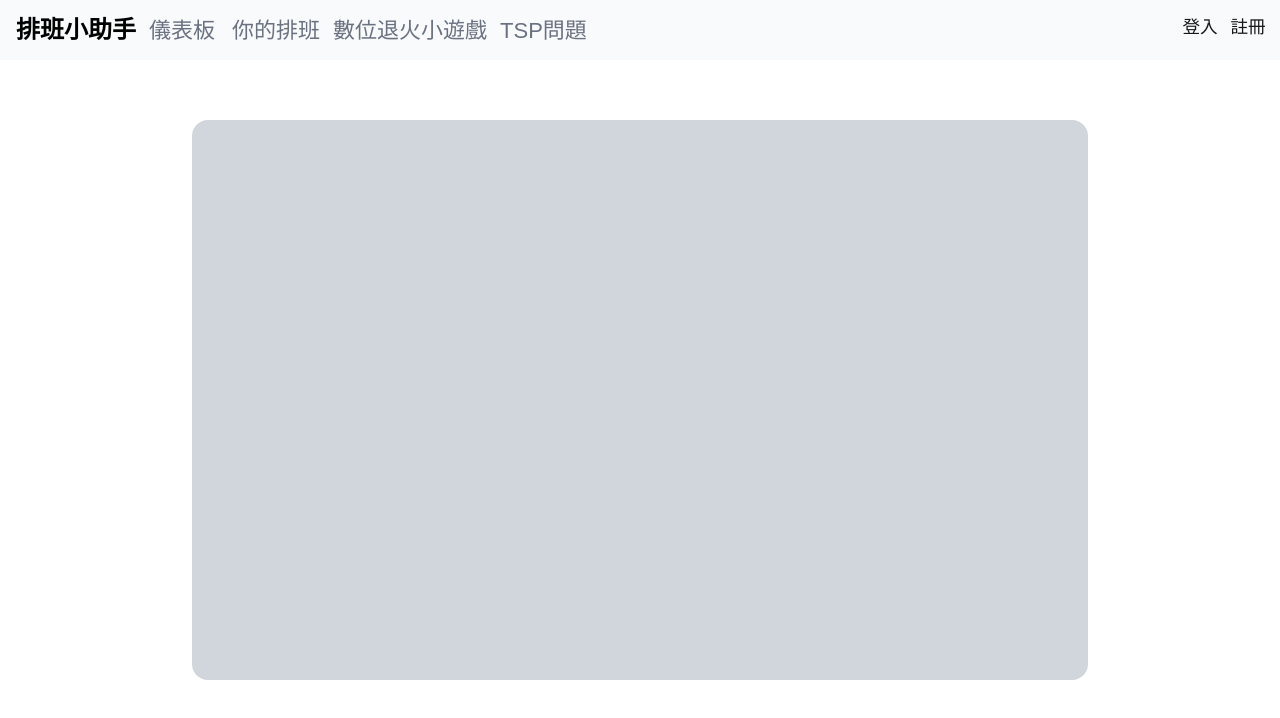
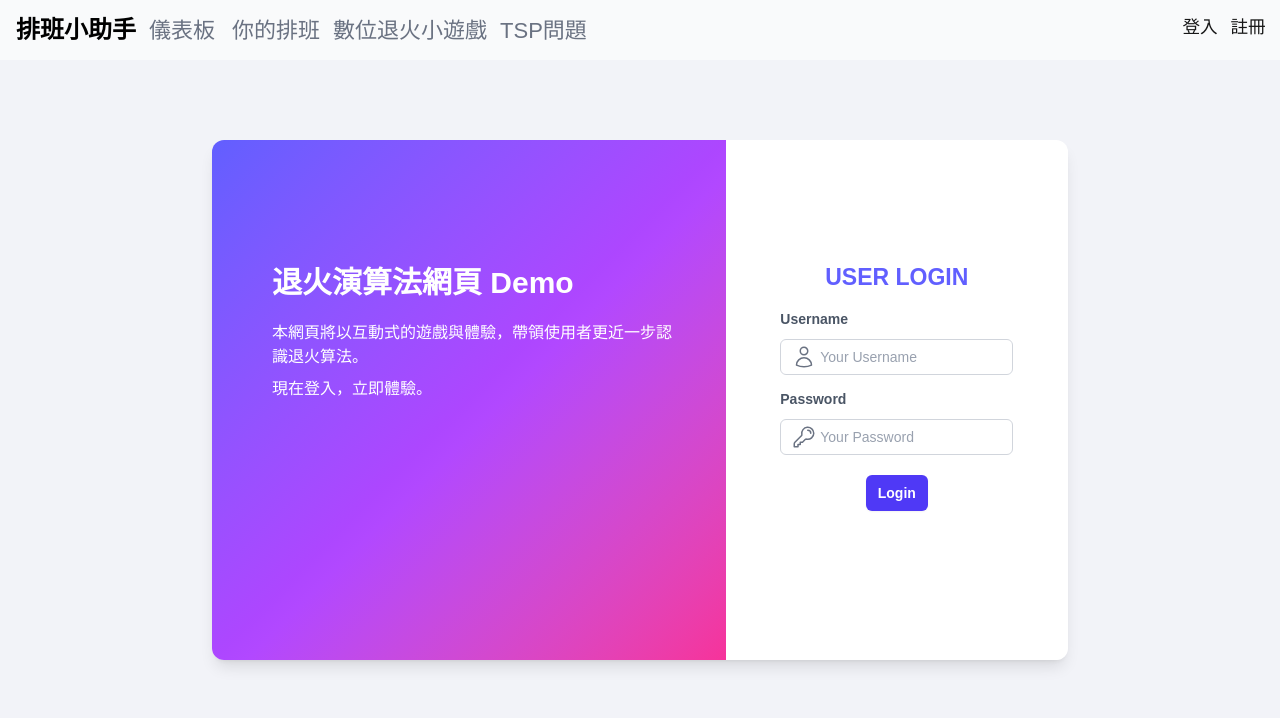
Before and after one commit to yourfurmushroom/annealingWeb, a Next.js app: page /zihui/login in a window 1280 px wide. Shown: the top 718 px of the page. Built offline with nearby package versions, Linux system fonts and the light colour scheme.

Commit message:
feat: update login page UI

```diff
--- a/src/app/Navbar.tsx
+++ b/src/app/Navbar.tsx
@@ -21,8 +21,10 @@ export default function Navbar({ setPageName }: { setPageName: (s: string) => vo
                             <Button Action={() => setPageName("TSP")} className="text-gray-500 text-[20px]" title="TSP問題" disabled={false} />
                         </div>
                         <div className=' space-x-4'>
-                            <Button Action={() => alert("asd")} className="" title="登入" disabled={false}></Button>
+                            <Button Action={() => setPageName("Login")} className="" title="登入" disabled={false} />
                             <Button Action={() => alert("asd")} className="" title="註冊" disabled={false}></Button>
+                            {/* TODO */}
+                            {/* Register */}
                         </div>
                     </div>
                 </div>
--- a/src/app/layout.tsx
+++ b/src/app/layout.tsx
@@ -41,6 +41,11 @@ export default function RootLayout({
     else if (pageName === "TSP") {
       router.push("/TSP")
     }
+    else if (pageName === "Login") {
+      router.push("/login")
+    }
+    // TODO
+    // Register
   }, [pageName])
   return (
     <html lang="en">
--- /dev/null
+++ b/src/app/login/Component/InputForm.tsx
@@ -0,0 +1,98 @@
+interface InputFormProps {
+  name: string;
+  icon: React.ReactNode;
+}
+
+function InputForm({ name, icon }: InputFormProps) {
+  return (
+    <div className="mt-3 grid grid-cols-1 gap-x-6 gap-y-8 sm:grid-cols-6">
+      <div className="sm:col-span-4 lg:col-span-6">
+        <label
+          htmlFor={name}
+          className="block text-sm/6 text-gray-600 font-semibold"
+        >
+          {name}
+        </label>
+        <div className="mt-2">
+          <div
+            className="group flex items-center rounded-md bg-white pl-3 outline-1
+                         -outline-offset-1 outline-gray-300
+                         focus-within:outline-2 focus-within:-outline-offset-2 focus-within:outline-indigo-600
+                         transition-all duration-150 ease-in-out
+                         focus-within:scale-105"
+          >
+            <span className="text-gray-500 group-focus-within:text-indigo-500">
+              {icon}
+            </span>
+            <input
+              id={name}
+              type={name.toLowerCase() === "password" ? "password" : "text"}
+              name={name}
+              placeholder={`Your ${name}`}
+              className="block min-w-0 grow bg-white py-1.5 pr-3 pl-1
+                           text-base text-gray-900 placeholder:text-gray-400
+                           focus:outline-none sm:text-sm/6"
+            />
+          </div>
+        </div>
+      </div>
+    </div>
+  );
+}
+
+const userIcon = (
+  <svg
+    xmlns="http://www.w3.org/2000/svg"
+    fill="none"
+    viewBox="0 0 24 24"
+    strokeWidth={1.5}
+    stroke="currentColor"
+    className="size-6"
+  >
+    <path
+      strokeLinecap="round"
+      strokeLinejoin="round"
+      d="M15.75 6a3.75 3.75 0 1 1-7.5 0 3.75 3.75 0 0 1 7.5 0ZM4.501 20.118a7.5 7.5 0 0 1 14.998 0A17.933 17.933 0 0 1 12 21.75c-2.676 0-5.216-.584-7.499-1.632Z"
+    />
+  </svg>
+);
+
+const passwordIcon = (
+  <svg
+    xmlns="http://www.w3.org/2000/svg"
+    fill="none"
+    viewBox="0 0 24 24"
+    strokeWidth={1.5}
+    stroke="currentColor"
+    className="size-6"
+  >
+    <path
+      strokeLinecap="round"
+      strokeLinejoin="round"
+      d="M15.75 5.25a3 3 0 0 1 3 3m3 0a6 6 0 0 1-7.029 5.912c-.563-.097-1.159.026-1.563.43L10.5 17.25H8.25v2.25H6v2.25H2.25v-2.818c0-.597.237-1.17.659-1.591l6.499-6.499c.404-.404.527-1 .43-1.563A6 6 0 1 1 21.75 8.25Z"
+    />
+  </svg>
+);
+
+function LoginForm() {
+  return (
+    <>
+      <InputForm name="Username" icon={userIcon} />
+      <InputForm name="Password" icon={passwordIcon} />
+      <div className="mt-5">
+        <button
+          type="submit"
+          className="rounded-md bg-indigo-600 px-3 py-2 text-sm font-semibold text-white shadow-xs
+                     hover:bg-indigo-500
+                     focus-visible:outline-2 focus-visible:outline-offset-2 focus-visible:outline-indigo-600
+                     transition-transform duration-150 ease-in-out
+                     active:scale-105"
+        >
+          Login
+        </button>
+      </div>
+    </>
+  );
+}
+
+export default LoginForm;
--- /dev/null
+++ b/src/app/login/Component/LoginCard.tsx
@@ -0,0 +1,37 @@
+import InputForm from "./InputForm";
+
+function LeftIntroPart() {
+  return (
+    <div className="w-3/5 h-full bg-gradient-to-br from-indigo-500 via-purple-500 to-pink-500 flex flex-col item-start justify-start p-10 pl-15 pt-[15vh] text-white">
+      <h1 className="font-extrabold text-[30px] mb-4">退火演算法網頁 Demo</h1>
+      <p className="mb-2">
+        本網頁將以互動式的遊戲與體驗，帶領使用者更近一步認識退火算法。
+      </p>
+      <p>現在登入，立即體驗。</p>
+    </div>
+  );
+}
+
+function RightLoginPart() {
+  return (
+    <div className="w-2/5 h-full bg-white flex items-center flex-col justify-start p-8 pt-[15vh] mb-20">
+      <p className="text-indigo-500 text-[23px] font-bold text-center">
+        USER LOGIN
+      </p>
+      <InputForm />
+    </div>
+  );
+}
+
+function LoginCard() {
+  return (
+    <div className="fixed  w-[70%] h-[70vh] top-1/2 left-1/2 -translate-x-1/2 -translate-y-1/2 rounded-2xl p-5 overflow-hidden">
+      <div className="flex w-full h-full rounded-xl overflow-hidden shadow-lg">
+        <LeftIntroPart />
+        <RightLoginPart />
+      </div>
+    </div>
+  );
+}
+
+export default LoginCard;
--- a/src/app/login/page.tsx
+++ b/src/app/login/page.tsx
@@ -1,20 +1,13 @@
-'use client'
+"use client";
 import { useState } from "react";
-import '../Utils/sha256'
+import "../Utils/sha256";
+import LoginCard from "./Component/LoginCard";
 
-export default function Login()
-{
-    const [username,setUsername]=useState<string>("")
-    const [password,setPassword]=useState<string>("")
+export default function Login() {
+  const [username, setUsername] = useState<string>("");
+  const [password, setPassword] = useState<string>("");
 
-    return(
-        <div className=" min-h-screen w-full bg-white">
-            <div className=" fixed flex items-center w-[70%] h-[70vh] bg-gray-300 justify-center top-1/2 left-1/2 -translate-x-1/2 -translate-y-1/2 rounded-2xl p-5">
-                <form action={"zihui/api/login"}>
-
-                </form>
-            </div>
-        </div>
-    )
-
+  return (
+    <LoginCard />
+  );
 }
```
